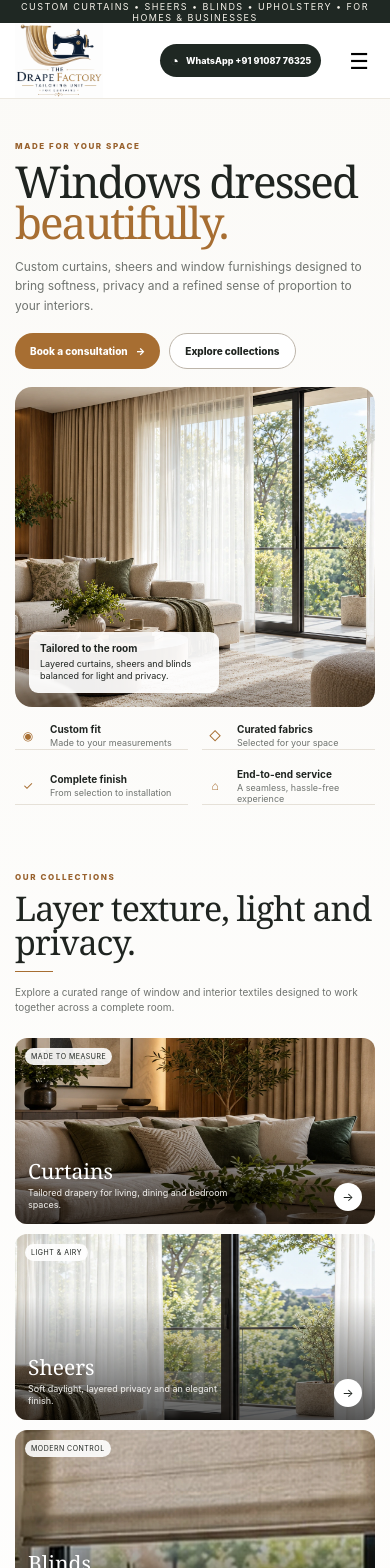
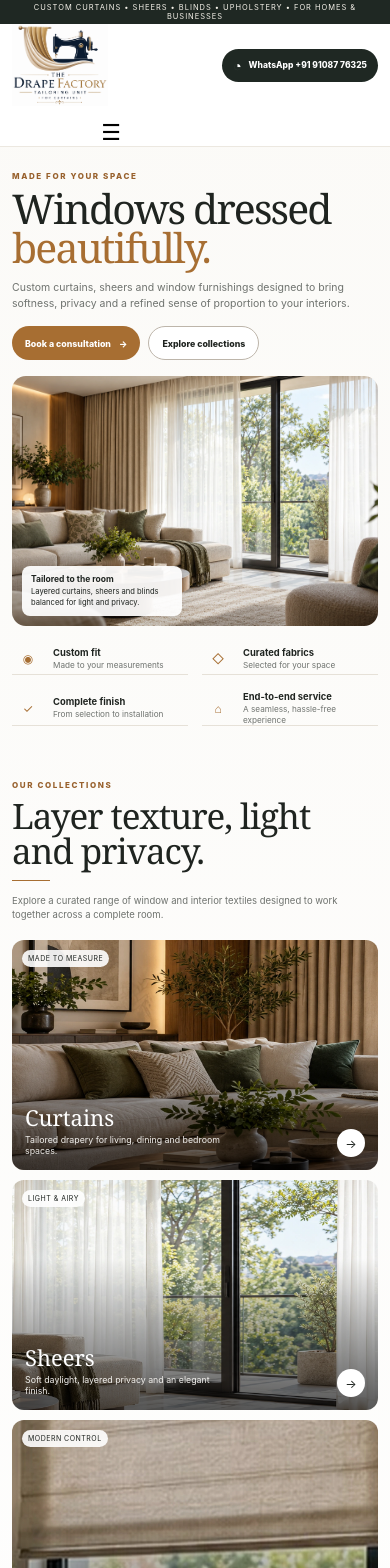
Before and after one commit to balajireddycp-pixel/the-drape-factory-website, a React (Vite) app: page / in a window 390 px wide. Shown: the top 1568 px of the page. Built offline with nearby package versions, Linux system fonts and the light colour scheme.

Commit message:
Public Website Build 5.4 - Mobile Fix

```diff
--- a/src/reference-match.css
+++ b/src/reference-match.css
@@ -1,4 +1,4 @@
-/* Build 5.3 — production finish on the confirmed Build 5.2 deployment baseline */
+/* Build 5.4 — mobile image recovery + responsive polish on confirmed Build 5.3 desktop baseline */
 
 @media (min-width: 1000px) {
   .container { width: min(1240px, calc(100% - 64px)) !important; margin: 0 auto !important; }
@@ -121,67 +121,407 @@
   .emailFallback { justify-content: center !important; text-align: center !important; }
 }
 
-/* Build 5.3 — production finish: readability, rhythm, header strength */
-@media (min-width: 1000px) {
-  /* Header / brand */
-  .nav { min-height: 78px !important; grid-template-columns: 154px 1fr auto !important; }
-  .brand img { width: 116px !important; }
-  .navlinks { font-size: 12px !important; }
-  .whatsapp { font-size: 11px !important; }
+/* Build 5.4 — mobile image recovery + responsive polish.
+   Desktop rules above remain unchanged. */
+@media (max-width: 759px) {
+  .container {
+    width: min(100% - 24px, 680px) !important;
+    margin: 0 auto !important;
+  }
 
-  /* Hero readability */
-  .eyebrow { font-size: 9.5px !important; }
-  h1 { font-size: 57px !important; max-width: 435px !important; }
-  .heroLead { font-size: 13px !important; max-width: 435px !important; }
-  .btnPrimary, .btnSecondary { font-size: 10.5px !important; }
-  .heroBadge { font-size: 9px !important; }
-  .heroBadge strong { font-size: 10px !important; }
+  .topbar .container {
+    min-height: 24px !important;
+    font-size: 7.5px !important;
+    letter-spacing: .13em !important;
+  }
 
-  /* Benefits */
-  .benefit strong { font-size: 11.5px !important; }
-  .benefit span { font-size: 10px !important; }
+  .nav {
+    min-height: 62px !important;
+    display: grid !important;
+    grid-template-columns: 1fr auto !important;
+    gap: 12px !important;
+  }
 
-  /* Collection copy */
-  .sideIntro p { font-size: 10.6px !important; }
-  .collectionCard p { font-size: 9.4px !important; }
+  .brand img {
+    width: 96px !important;
+    height: auto !important;
+  }
 
-  /* Process */
-  .process { padding: 30px 0 !important; }
-  .step p { font-size: 9.4px !important; line-height: 1.46 !important; }
+  .navlinks {
+    display: none !important;
+  }
 
-  /* Projects */
-  .projectsLayout { gap: 30px !important; }
-  .projectsIntro p { font-size: 10px !important; line-height: 1.5 !important; }
-  .projectInfo strong { font-size: 10px !important; }
-  .projectInfo span { font-size: 8.4px !important; }
+  .whatsapp {
+    padding: 8px 11px !important;
+    font-size: 8.5px !important;
+  }
 
-  /* About */
-  #about { padding-top: 46px !important; padding-bottom: 46px !important; }
-  .aboutLayout { grid-template-columns: .86fr 1.14fr !important; gap: 46px !important; align-items: center !important; }
-  .aboutCopy { max-width: 650px !important; }
-  .aboutCopy h2 { font-size: 42px !important; line-height: 1.02 !important; }
-  .aboutCopy p { font-size: 10.4px !important; line-height: 1.52 !important; }
-  .aboutPoint { font-size: 9.5px !important; }
+  .hero {
+    padding: 14px 0 0 !important;
+  }
 
-  /* FAQ */
-  .faqLayout { gap: 52px !important; }
-  .faqIntro p { font-size: 10px !important; line-height: 1.5 !important; }
-  .faqButton { padding: 12px 0 !important; font-size: 10.3px !important; }
-  .faqAnswer { font-size: 9.4px !important; line-height: 1.5 !important; }
+  .heroGrid {
+    display: grid !important;
+    grid-template-columns: 1fr !important;
+    gap: 16px !important;
+  }
 
-  /* Contact */
-  .contact { padding-top: 14px !important; padding-bottom: 46px !important; }
-  .contactCard { padding: 40px 44px !important; }
-  .contactCopy p { font-size: 10px !important; line-height: 1.52 !important; }
-  .field input, .field textarea { font-size: 9.5px !important; }
-  .submitBtn { font-size: 9.7px !important; }
-  .emailFallback { font-size: 9px !important; }
+  .heroCopy {
+    padding: 10px 0 0 !important;
+  }
 
-  /* Footer */
-  footer { padding: 32px 0 16px !important; }
-  .footerLogo { width: 112px !important; }
-  .footerBrand p { font-size: 9.4px !important; line-height: 1.5 !important; }
-  .footerCol h4 { font-size: 8.4px !important; }
-  .footerCol a { font-size: 8.9px !important; }
-  .footerBottom { font-size: 8.3px !important; }
+  .eyebrow {
+    font-size: 8px !important;
+    margin-bottom: 8px !important;
+  }
+
+  h1 {
+    font-size: 41px !important;
+    line-height: .96 !important;
+    max-width: 330px !important;
+    margin-bottom: 12px !important;
+  }
+
+  .heroLead {
+    font-size: 10.5px !important;
+    line-height: 1.55 !important;
+    margin-bottom: 14px !important;
+    max-width: 100% !important;
+  }
+
+  .actions {
+    gap: 8px !important;
+  }
+
+  .btnPrimary,
+  .btnSecondary {
+    min-height: 34px !important;
+    padding: 0 13px !important;
+    font-size: 8.8px !important;
+  }
+
+  /* Explicitly restore background images on mobile.
+     These selectors override any mobile fallback that may flatten backgrounds. */
+  .heroImage {
+    display: block !important;
+    min-height: 250px !important;
+    max-height: none !important;
+    border-radius: 14px !important;
+    background-image: url("/images/hero-clean-v34.webp") !important;
+    background-position: center center !important;
+    background-size: cover !important;
+    background-repeat: no-repeat !important;
+    background-color: #ddd6cb !important;
+  }
+
+  .heroImage::after {
+    display: block !important;
+  }
+
+  .heroBadge {
+    left: 10px !important;
+    bottom: 10px !important;
+    width: 160px !important;
+    padding: 8px 9px !important;
+    border-radius: 8px !important;
+    font-size: 7.6px !important;
+  }
+
+  .heroBadge strong {
+    font-size: 8.5px !important;
+  }
+
+  .benefits {
+    padding: 16px 0 20px !important;
+  }
+
+  .benefitGrid {
+    grid-template-columns: 1fr 1fr !important;
+    gap: 16px 14px !important;
+  }
+
+  .benefit {
+    grid-template-columns: 32px 1fr !important;
+    gap: 9px !important;
+  }
+
+  .benefitIcon {
+    width: 32px !important;
+    height: 32px !important;
+  }
+
+  .benefitIcon::before {
+    width: 30px !important;
+    height: 30px !important;
+  }
+
+  .benefit strong {
+    font-size: 9.4px !important;
+  }
+
+  .benefit span {
+    font-size: 8.2px !important;
+  }
+
+  section {
+    padding: 34px 0 !important;
+  }
+
+  .collectionsLayout,
+  .projectsLayout,
+  .aboutLayout,
+  .faqLayout {
+    display: grid !important;
+    grid-template-columns: 1fr !important;
+    gap: 18px !important;
+  }
+
+  .sideIntro,
+  .projectsIntro,
+  .faqIntro {
+    padding-top: 0 !important;
+  }
+
+  .sideIntro h2 {
+    font-size: 35px !important;
+    line-height: 1 !important;
+  }
+
+  .sideIntro p {
+    font-size: 9.5px !important;
+    line-height: 1.5 !important;
+  }
+
+  .collectionGrid {
+    grid-template-columns: 1fr !important;
+    gap: 10px !important;
+  }
+
+  .collectionCard {
+    min-height: 230px !important;
+    border-radius: 12px !important;
+    background-size: cover !important;
+    background-position: center center !important;
+    background-repeat: no-repeat !important;
+    background-color: #ddd6cb !important;
+  }
+
+  .collectionCard:nth-child(1) {
+    background-image: url("/images/curtains-clean-v34.webp") !important;
+  }
+
+  .collectionCard:nth-child(2) {
+    background-image: url("/images/sheers-clean-v34.webp") !important;
+  }
+
+  .collectionCard:nth-child(3) {
+    background-image: url("/images/blinds-clean-v34.webp") !important;
+  }
+
+  .collectionCard:nth-child(4) {
+    background-image: url("/images/upholstery-clean-v34.webp") !important;
+  }
+
+  .collectionCard::before {
+    display: block !important;
+  }
+
+  .collectionCard h3 {
+    font-size: 22px !important;
+  }
+
+  .collectionCard p {
+    font-size: 8.8px !important;
+  }
+
+  .process {
+    padding: 28px 0 !important;
+  }
+
+  .processGrid {
+    display: grid !important;
+    grid-template-columns: 1fr !important;
+    gap: 18px !important;
+  }
+
+  .processTitle h2 {
+    font-size: 31px !important;
+    max-width: 220px !important;
+  }
+
+  .step {
+    min-height: 0 !important;
+    padding-top: 0 !important;
+  }
+
+  .stepNum {
+    margin-top: 0 !important;
+    margin-bottom: 8px !important;
+  }
+
+  .step h3 {
+    font-size: 14px !important;
+  }
+
+  .step p {
+    font-size: 8.8px !important;
+    line-height: 1.5 !important;
+  }
+
+  .projectsIntro h2 {
+    font-size: 31px !important;
+  }
+
+  .projectsIntro p {
+    font-size: 9.2px !important;
+    line-height: 1.5 !important;
+  }
+
+  .projectGrid {
+    grid-template-columns: 1fr !important;
+    gap: 10px !important;
+  }
+
+  .projectCard {
+    min-height: 220px !important;
+  }
+
+  #about {
+    padding-top: 34px !important;
+    padding-bottom: 34px !important;
+  }
+
+  .aboutImage {
+    min-height: 270px !important;
+    max-height: none !important;
+    border-radius: 14px !important;
+  }
+
+  .aboutCopy h2 {
+    font-size: 35px !important;
+    line-height: 1.02 !important;
+  }
+
+  .aboutCopy p {
+    font-size: 9.4px !important;
+    line-height: 1.52 !important;
+  }
+
+  .aboutPoints {
+    grid-template-columns: 1fr !important;
+    gap: 7px !important;
+  }
+
+  .aboutPoint {
+    min-height: 34px !important;
+    font-size: 8.8px !important;
+  }
+
+  .faqIntro h2 {
+    font-size: 31px !important;
+  }
+
+  .faqIntro p {
+    font-size: 9.2px !important;
+    line-height: 1.5 !important;
+  }
+
+  .faqButton {
+    padding: 11px 0 !important;
+    font-size: 9.2px !important;
+  }
+
+  .faqAnswer {
+    font-size: 8.8px !important;
+    line-height: 1.5 !important;
+  }
+
+  .contact {
+    padding-top: 4px !important;
+    padding-bottom: 30px !important;
+  }
+
+  .contactCard {
+    display: grid !important;
+    grid-template-columns: 1fr !important;
+    gap: 20px !important;
+    padding: 24px 16px !important;
+    border-radius: 14px !important;
+  }
+
+  .contactCopy {
+    max-width: 100% !important;
+  }
+
+  .contactCopy h2 {
+    font-size: 32px !important;
+  }
+
+  .contactCopy p {
+    font-size: 9.2px !important;
+    line-height: 1.5 !important;
+  }
+
+  .contactForm {
+    width: 100% !important;
+    max-width: none !important;
+    justify-self: stretch !important;
+    padding: 10px !important;
+  }
+
+  .field input,
+  .field textarea {
+    font-size: 9px !important;
+    padding: 8px !important;
+  }
+
+  .field textarea {
+    min-height: 62px !important;
+  }
+
+  .submitBtn {
+    min-height: 36px !important;
+    font-size: 9px !important;
+  }
+
+  .emailFallback {
+    min-height: 30px !important;
+    font-size: 8px !important;
+  }
+
+  footer {
+    padding: 26px 0 12px !important;
+  }
+
+  .footerGrid {
+    grid-template-columns: 1fr 1fr !important;
+    gap: 22px 18px !important;
+  }
+
+  .footerBrand {
+    grid-column: 1 / -1 !important;
+  }
+
+  .footerLogo {
+    width: 98px !important;
+  }
+
+  .footerBrand p {
+    max-width: 260px !important;
+    font-size: 8.8px !important;
+    line-height: 1.5 !important;
+  }
+
+  .footerCol h4 {
+    font-size: 7.6px !important;
+  }
+
+  .footerCol a {
+    font-size: 8.2px !important;
+  }
+
+  .footerBottom {
+    font-size: 7.5px !important;
+    margin-top: 18px !important;
+  }
 }
```
